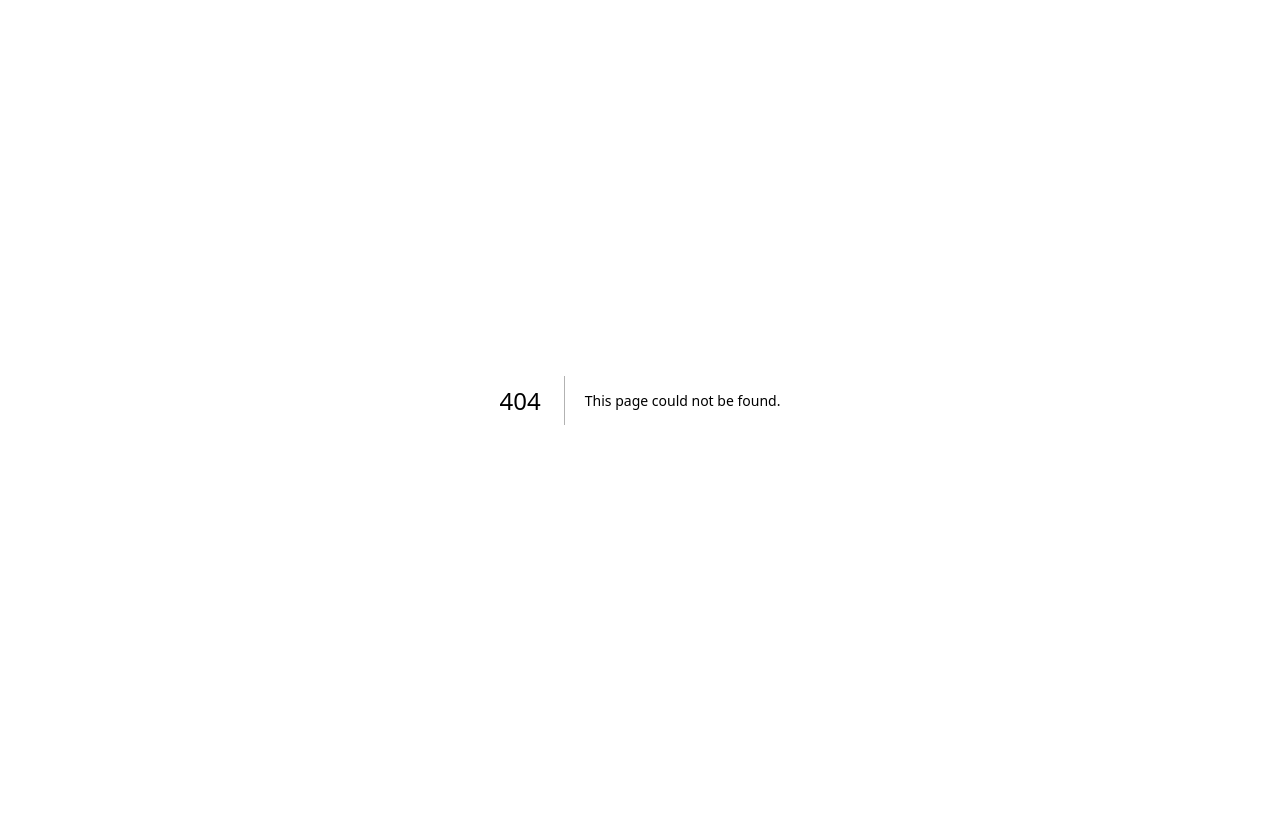
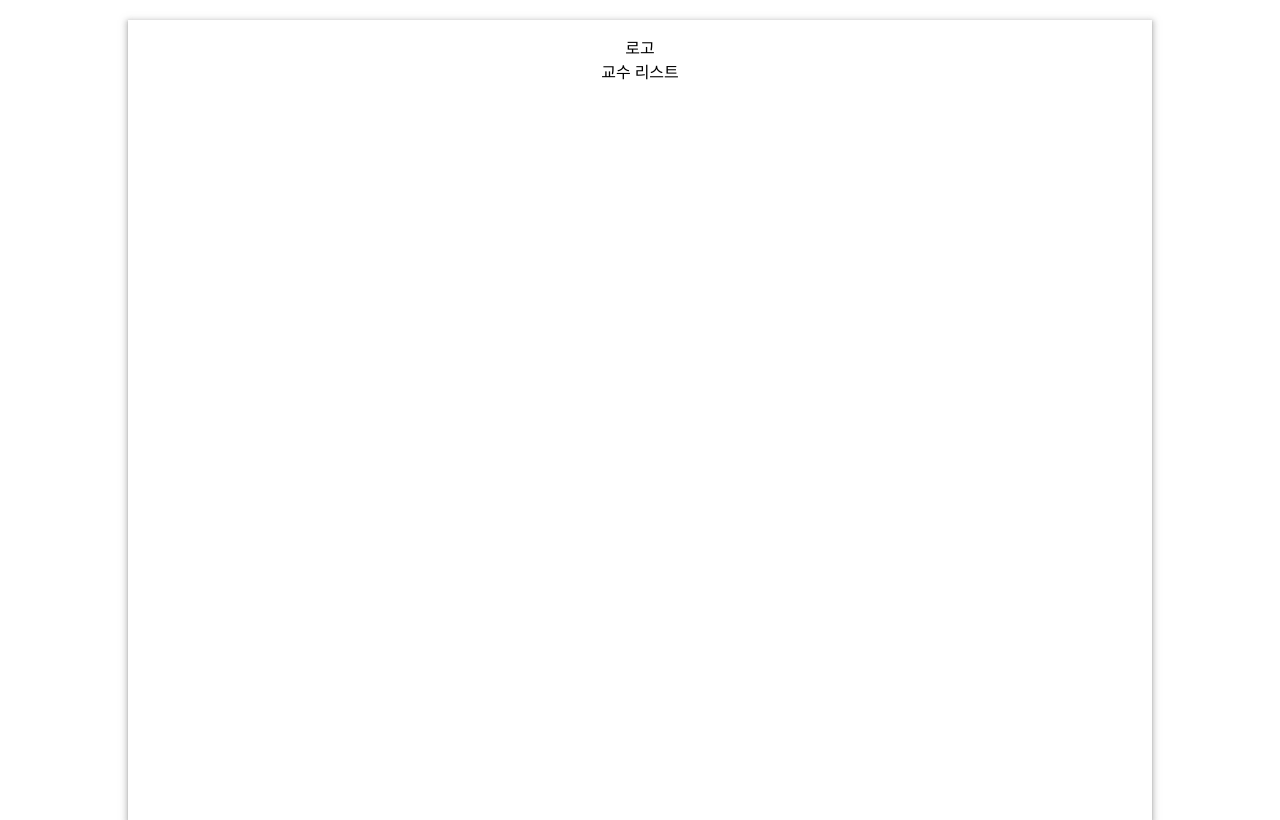
Before and after one commit to jaegwans/7Team-FrontEnd, a Next.js app: page /main in a window 1280 px wide. Before the commit this address had no page. Built offline with nearby package versions, Linux system fonts and the light colour scheme.

Commit message:
feat: 글로벌 스타일 및 기타 설정

```diff
--- a/src/pages/_app.tsx
+++ b/src/pages/_app.tsx
@@ -1,5 +1,11 @@
 import type { AppProps } from 'next/app';
+import Global from '../../styles/styles';
 
 export default function App({ Component, pageProps }: AppProps) {
-    return <Component {...pageProps} />;
+    return (
+        <>
+            <Global />
+            <Component {...pageProps} />
+        </>
+    );
 }
--- /dev/null
+++ b/src/pages/main.tsx
@@ -0,0 +1,26 @@
+import React from 'react';
+import styled from 'styled-components';
+import axios from 'axios';
+
+const Main = () => {
+    return (
+        <StyledMain>
+            <div>로고</div>
+            <div>교수 리스트</div>
+        </StyledMain>
+    );
+};
+
+export default Main;
+
+const StyledMain = styled.div`
+    display: flex;
+    box-shadow: rgba(142, 142, 142, 0.5) 0px 1px 2px 0px,
+        rgba(142, 142, 142, 0.5) 0px 2px 6px 2px;
+    width: 80vw;
+    margin-top: 20px;
+    min-height: 800px;
+    padding: 15px;
+    flex-direction: column;
+    align-items: center;
+`;
--- a/styles/Home.module.css
+++ /dev/null
@@ -1,278 +0,0 @@
-.main {
-  display: flex;
-  flex-direction: column;
-  justify-content: space-between;
-  align-items: center;
-  padding: 6rem;
-  min-height: 100vh;
-}
-
-.description {
-  display: inherit;
-  justify-content: inherit;
-  align-items: inherit;
-  font-size: 0.85rem;
-  max-width: var(--max-width);
-  width: 100%;
-  z-index: 2;
-  font-family: var(--font-mono);
-}
-
-.description a {
-  display: flex;
-  justify-content: center;
-  align-items: center;
-  gap: 0.5rem;
-}
-
-.description p {
-  position: relative;
-  margin: 0;
-  padding: 1rem;
-  background-color: rgba(var(--callout-rgb), 0.5);
-  border: 1px solid rgba(var(--callout-border-rgb), 0.3);
-  border-radius: var(--border-radius);
-}
-
-.code {
-  font-weight: 700;
-  font-family: var(--font-mono);
-}
-
-.grid {
-  display: grid;
-  grid-template-columns: repeat(4, minmax(25%, auto));
-  width: var(--max-width);
-  max-width: 100%;
-}
-
-.card {
-  padding: 1rem 1.2rem;
-  border-radius: var(--border-radius);
-  background: rgba(var(--card-rgb), 0);
-  border: 1px solid rgba(var(--card-border-rgb), 0);
-  transition: background 200ms, border 200ms;
-}
-
-.card span {
-  display: inline-block;
-  transition: transform 200ms;
-}
-
-.card h2 {
-  font-weight: 600;
-  margin-bottom: 0.7rem;
-}
-
-.card p {
-  margin: 0;
-  opacity: 0.6;
-  font-size: 0.9rem;
-  line-height: 1.5;
-  max-width: 30ch;
-}
-
-.center {
-  display: flex;
-  justify-content: center;
-  align-items: center;
-  position: relative;
-  padding: 4rem 0;
-}
-
-.center::before {
-  background: var(--secondary-glow);
-  border-radius: 50%;
-  width: 480px;
-  height: 360px;
-  margin-left: -400px;
-}
-
-.center::after {
-  background: var(--primary-glow);
-  width: 240px;
-  height: 180px;
-  z-index: -1;
-}
-
-.center::before,
-.center::after {
-  content: '';
-  left: 50%;
-  position: absolute;
-  filter: blur(45px);
-  transform: translateZ(0);
-}
-
-.logo,
-.thirteen {
-  position: relative;
-}
-
-.thirteen {
-  display: flex;
-  justify-content: center;
-  align-items: center;
-  width: 75px;
-  height: 75px;
-  padding: 25px 10px;
-  margin-left: 16px;
-  transform: translateZ(0);
-  border-radius: var(--border-radius);
-  overflow: hidden;
-  box-shadow: 0px 2px 8px -1px #0000001a;
-}
-
-.thirteen::before,
-.thirteen::after {
-  content: '';
-  position: absolute;
-  z-index: -1;
-}
-
-/* Conic Gradient Animation */
-.thirteen::before {
-  animation: 6s rotate linear infinite;
-  width: 200%;
-  height: 200%;
-  background: var(--tile-border);
-}
-
-/* Inner Square */
-.thirteen::after {
-  inset: 0;
-  padding: 1px;
-  border-radius: var(--border-radius);
-  background: linear-gradient(
-    to bottom right,
-    rgba(var(--tile-start-rgb), 1),
-    rgba(var(--tile-end-rgb), 1)
-  );
-  background-clip: content-box;
-}
-
-/* Enable hover only on non-touch devices */
-@media (hover: hover) and (pointer: fine) {
-  .card:hover {
-    background: rgba(var(--card-rgb), 0.1);
-    border: 1px solid rgba(var(--card-border-rgb), 0.15);
-  }
-
-  .card:hover span {
-    transform: translateX(4px);
-  }
-}
-
-@media (prefers-reduced-motion) {
-  .thirteen::before {
-    animation: none;
-  }
-
-  .card:hover span {
-    transform: none;
-  }
-}
-
-/* Mobile */
-@media (max-width: 700px) {
-  .content {
-    padding: 4rem;
-  }
-
-  .grid {
-    grid-template-columns: 1fr;
-    margin-bottom: 120px;
-    max-width: 320px;
-    text-align: center;
-  }
-
-  .card {
-    padding: 1rem 2.5rem;
-  }
-
-  .card h2 {
-    margin-bottom: 0.5rem;
-  }
-
-  .center {
-    padding: 8rem 0 6rem;
-  }
-
-  .center::before {
-    transform: none;
-    height: 300px;
-  }
-
-  .description {
-    font-size: 0.8rem;
-  }
-
-  .description a {
-    padding: 1rem;
-  }
-
-  .description p,
-  .description div {
-    display: flex;
-    justify-content: center;
-    position: fixed;
-    width: 100%;
-  }
-
-  .description p {
-    align-items: center;
-    inset: 0 0 auto;
-    padding: 2rem 1rem 1.4rem;
-    border-radius: 0;
-    border: none;
-    border-bottom: 1px solid rgba(var(--callout-border-rgb), 0.25);
-    background: linear-gradient(
-      to bottom,
-      rgba(var(--background-start-rgb), 1),
-      rgba(var(--callout-rgb), 0.5)
-    );
-    background-clip: padding-box;
-    backdrop-filter: blur(24px);
-  }
-
-  .description div {
-    align-items: flex-end;
-    pointer-events: none;
-    inset: auto 0 0;
-    padding: 2rem;
-    height: 200px;
-    background: linear-gradient(
-      to bottom,
-      transparent 0%,
-      rgb(var(--background-end-rgb)) 40%
-    );
-    z-index: 1;
-  }
-}
-
-/* Tablet and Smaller Desktop */
-@media (min-width: 701px) and (max-width: 1120px) {
-  .grid {
-    grid-template-columns: repeat(2, 50%);
-  }
-}
-
-@media (prefers-color-scheme: dark) {
-  .vercelLogo {
-    filter: invert(1);
-  }
-
-  .logo,
-  .thirteen img {
-    filter: invert(1) drop-shadow(0 0 0.3rem #ffffff70);
-  }
-}
-
-@keyframes rotate {
-  from {
-    transform: rotate(360deg);
-  }
-  to {
-    transform: rotate(0deg);
-  }
-}
--- a/styles/globals.css
+++ /dev/null
@@ -1,107 +0,0 @@
-:root {
-  --max-width: 1100px;
-  --border-radius: 12px;
-  --font-mono: ui-monospace, Menlo, Monaco, 'Cascadia Mono', 'Segoe UI Mono',
-    'Roboto Mono', 'Oxygen Mono', 'Ubuntu Monospace', 'Source Code Pro',
-    'Fira Mono', 'Droid Sans Mono', 'Courier New', monospace;
-
-  --foreground-rgb: 0, 0, 0;
-  --background-start-rgb: 214, 219, 220;
-  --background-end-rgb: 255, 255, 255;
-
-  --primary-glow: conic-gradient(
-    from 180deg at 50% 50%,
-    #16abff33 0deg,
-    #0885ff33 55deg,
-    #54d6ff33 120deg,
-    #0071ff33 160deg,
-    transparent 360deg
-  );
-  --secondary-glow: radial-gradient(
-    rgba(255, 255, 255, 1),
-    rgba(255, 255, 255, 0)
-  );
-
-  --tile-start-rgb: 239, 245, 249;
-  --tile-end-rgb: 228, 232, 233;
-  --tile-border: conic-gradient(
-    #00000080,
-    #00000040,
-    #00000030,
-    #00000020,
-    #00000010,
-    #00000010,
-    #00000080
-  );
-
-  --callout-rgb: 238, 240, 241;
-  --callout-border-rgb: 172, 175, 176;
-  --card-rgb: 180, 185, 188;
-  --card-border-rgb: 131, 134, 135;
-}
-
-@media (prefers-color-scheme: dark) {
-  :root {
-    --foreground-rgb: 255, 255, 255;
-    --background-start-rgb: 0, 0, 0;
-    --background-end-rgb: 0, 0, 0;
-
-    --primary-glow: radial-gradient(rgba(1, 65, 255, 0.4), rgba(1, 65, 255, 0));
-    --secondary-glow: linear-gradient(
-      to bottom right,
-      rgba(1, 65, 255, 0),
-      rgba(1, 65, 255, 0),
-      rgba(1, 65, 255, 0.3)
-    );
-
-    --tile-start-rgb: 2, 13, 46;
-    --tile-end-rgb: 2, 5, 19;
-    --tile-border: conic-gradient(
-      #ffffff80,
-      #ffffff40,
-      #ffffff30,
-      #ffffff20,
-      #ffffff10,
-      #ffffff10,
-      #ffffff80
-    );
-
-    --callout-rgb: 20, 20, 20;
-    --callout-border-rgb: 108, 108, 108;
-    --card-rgb: 100, 100, 100;
-    --card-border-rgb: 200, 200, 200;
-  }
-}
-
-* {
-  box-sizing: border-box;
-  padding: 0;
-  margin: 0;
-}
-
-html,
-body {
-  max-width: 100vw;
-  overflow-x: hidden;
-}
-
-body {
-  color: rgb(var(--foreground-rgb));
-  background: linear-gradient(
-      to bottom,
-      transparent,
-      rgb(var(--background-end-rgb))
-    )
-    rgb(var(--background-start-rgb));
-}
-
-a {
-  color: inherit;
-  text-decoration: none;
-}
-
-@media (prefers-color-scheme: dark) {
-  html {
-    color-scheme: dark;
-  }
-}
--- /dev/null
+++ b/styles/styles.js
@@ -0,0 +1,17 @@
+import { createGlobalStyle } from "styled-components";
+const Global = createGlobalStyle`
+*{
+
+    margin: 0;
+    padding: 0;
+   box-sizing:border-box;
+ }
+ html,body{
+    background-color: white;
+    display: flex;
+    justify-content: center;
+    flex-direction: center;
+ }
+`;
+
+export default Global;
```
